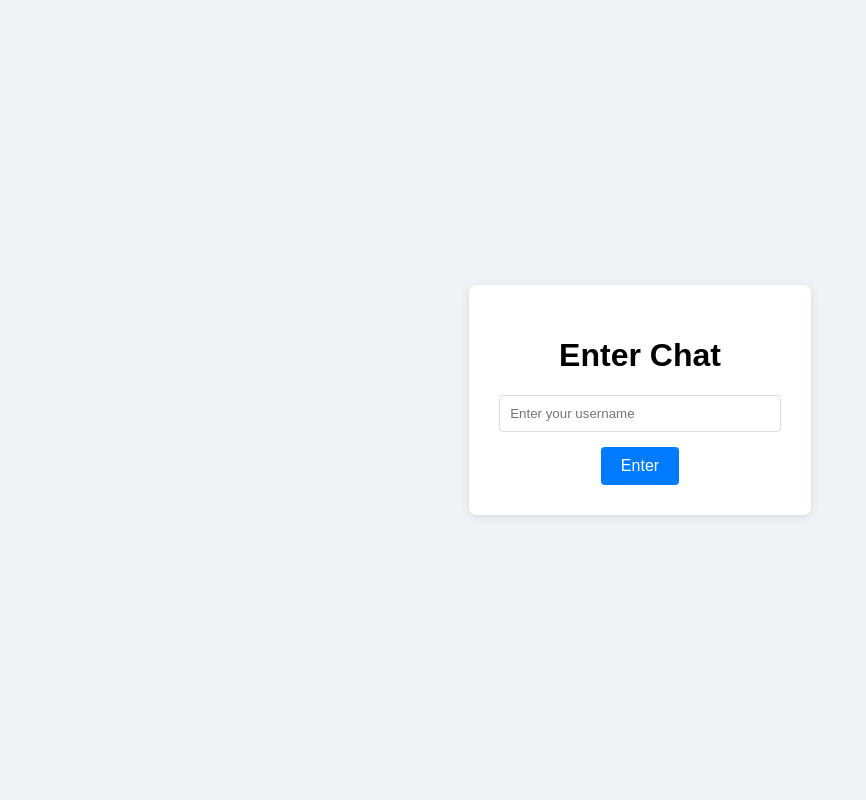
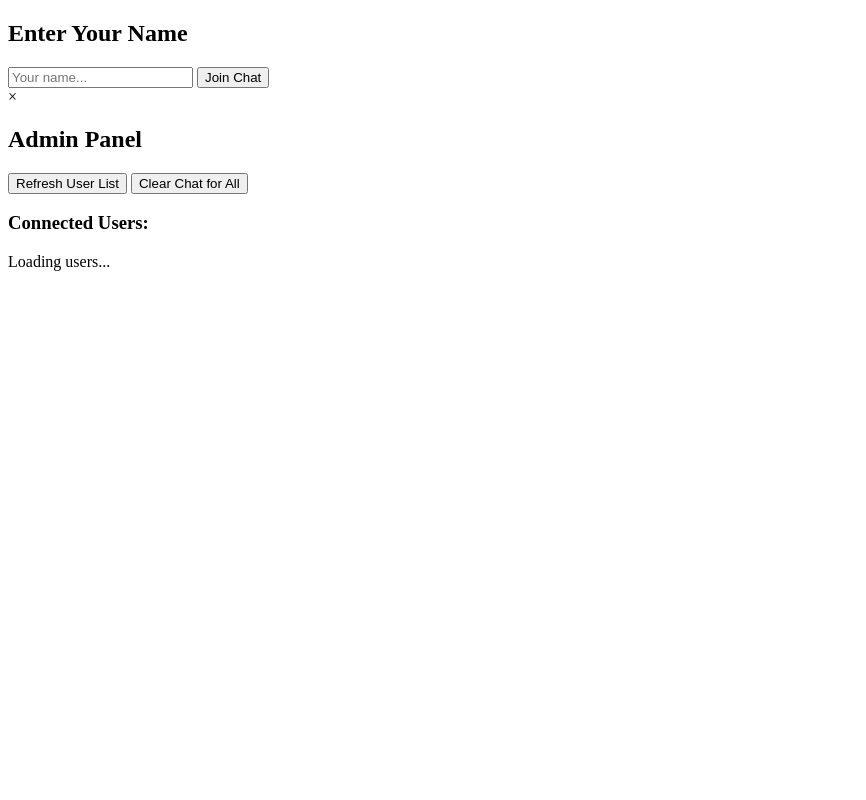
Before and after one commit to zes0-cmd/chat-appv2, a Flask app: page / in a window 1280 px wide. Shown: the whole page, without its empty margins (0-866 px from the left). Run offline with Flask 3, Linux system fonts and the light colour scheme; some libraries are stand-ins or nearby versions.

Commit message:
Update index.html

```diff
--- a/templates/index.html
+++ b/templates/index.html
@@ -3,22 +3,60 @@
 <head>
     <meta charset="UTF-8">
     <meta name="viewport" content="width=device-width, initial-scale=1.0">
-    <title>Enter Chat</title>
-    <style>
-        body { font-family: Arial, sans-serif; display: flex; justify-content: center; align-items: center; height: 100vh; background-color: #f0f2f5; margin: 0; }
-        .login-container { background: white; padding: 30px; border-radius: 8px; box-shadow: 0 2px 10px rgba(0,0,0,0.1); text-align: center; }
-        input[type="text"] { width: 100%; padding: 10px; margin-bottom: 15px; border: 1px solid #ddd; border-radius: 4px; box-sizing: border-box; }
-        button { background-color: #007bff; color: white; padding: 10px 20px; border: none; border-radius: 4px; cursor: pointer; font-size: 16px; }
-        button:hover { background-color: #0056b3; }
-    </style>
+    <title>Chat App</title>
+    <link rel="stylesheet" href="{{ url_for('static', filename='style.css') }}">
+    <script src="https://cdnjs.cloudflare.com/ajax/libs/socket.io/4.0.0/socket.io.js"></script>
 </head>
 <body>
-    <div class="login-container">
-        <h1>Enter Chat</h1>
-        <form action="/login" method="post">
-            <input type="text" name="username" placeholder="Enter your username" required>
-            <button type="submit">Enter</button>
-        </form>
+    <div id="nameSelection" class="name-selection-container">
+        <h2>Enter Your Name</h2>
+        <input type="text" id="nameInput" placeholder="Your name...">
+        <button id="nameSubmitBtn">Join Chat</button>
     </div>
+
+    <div id="chatContainer" class="app-container" style="display: none;">
+        <div class="channel-sidebar">
+            <div class="channel-header">
+                <h3>Current User: <span id="myNameDisplay"></span></h3> </div>
+            <div class="channel-list">
+                </div>
+            <div class="user-info-footer">
+                </div>
+        </div>
+
+        <div class="main-chat-area">
+            <div class="chat-header">
+                <h3># general</h3>
+                <p>Welcome to the chat!</p>
+                <button id="adminPanelBtn" style="display: none;">Admin Panel</button> </div>
+            <div id="messages" class="message-container">
+                </div>
+            <div class="message-input-area">
+                <form id="messageForm">
+                    <textarea id="chatInput" placeholder="Message #general"></textarea>
+                    <button type="submit">Send</button>
+                </form>
+            </div>
+        </div>
+    </div>
+
+    <div id="adminPanelModal" class="admin-modal">
+        <div class="admin-modal-content">
+            <span class="close-button">&times;</span>
+            <h2>Admin Panel</h2>
+
+            <div class="admin-panel-buttons">
+                <button id="adminRefreshUsersBtn">Refresh User List</button>
+                <button id="adminClearChatBtn">Clear Chat for All</button>
+            </div>
+
+            <h3>Connected Users:</h3>
+            <div id="adminUserList">
+                <p>Loading users...</p>
+            </div>
+        </div>
+    </div>
+
+    <script src="{{ url_for('static', filename='script.js') }}"></script>
 </body>
 </html>
```
